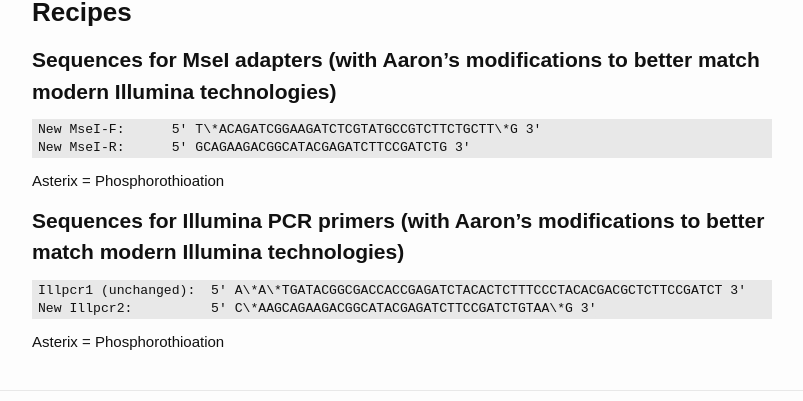
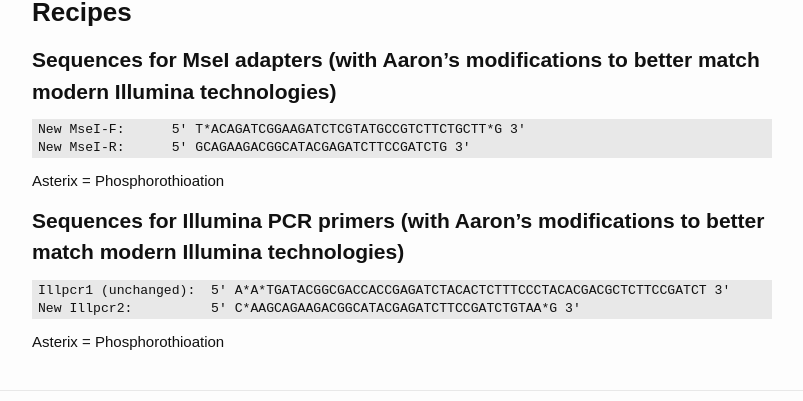
Before and after one commit to aduffy70/Protocols, a Jekyll site: the page built from RAD-seq_protocol.md, in a window 1280 px wide and 900 px high, scrolled down 4107 px. Shown: the part 463-864 px from the top of the window, without its empty margins (238-1041 px from the left). Built offline with Jekyll 4.4.1, drawn with Linux system fonts in a browser that asks for light colours.

Commit message:
More formatting.

````diff
--- a/RAD-seq_protocol.md
+++ b/RAD-seq_protocol.md
@@ -199,7 +199,7 @@
 ## Sequences for MseI adapters (with Aaron's modifications to better match modern Illumina technologies)
 
 ```
-New MseI-F:      5' T\*ACAGATCGGAAGATCTCGTATGCCGTCTTCTGCTT\*G 3'
+New MseI-F:      5' T*ACAGATCGGAAGATCTCGTATGCCGTCTTCTGCTT*G 3'
 New MseI-R:      5' GCAGAAGACGGCATACGAGATCTTCCGATCTG 3'
 ```
 
@@ -208,8 +208,8 @@
 ## Sequences for Illumina PCR primers (with Aaron's modifications to better match modern Illumina technologies)
 
 ```
-Illpcr1 (unchanged):  5' A\*A\*TGATACGGCGACCACCGAGATCTACACTCTTTCCCTACACGACGCTCTTCCGATCT 3'
-New Illpcr2:          5' C\*AAGCAGAAGACGGCATACGAGATCTTCCGATCTGTAA\*G 3'
+Illpcr1 (unchanged):  5' A*A*TGATACGGCGACCACCGAGATCTACACTCTTTCCCTACACGACGCTCTTCCGATCT 3'
+New Illpcr2:          5' C*AAGCAGAAGACGGCATACGAGATCTTCCGATCTGTAA*G 3'
 ```
 
 Asterix = Phosphorothioation
````
